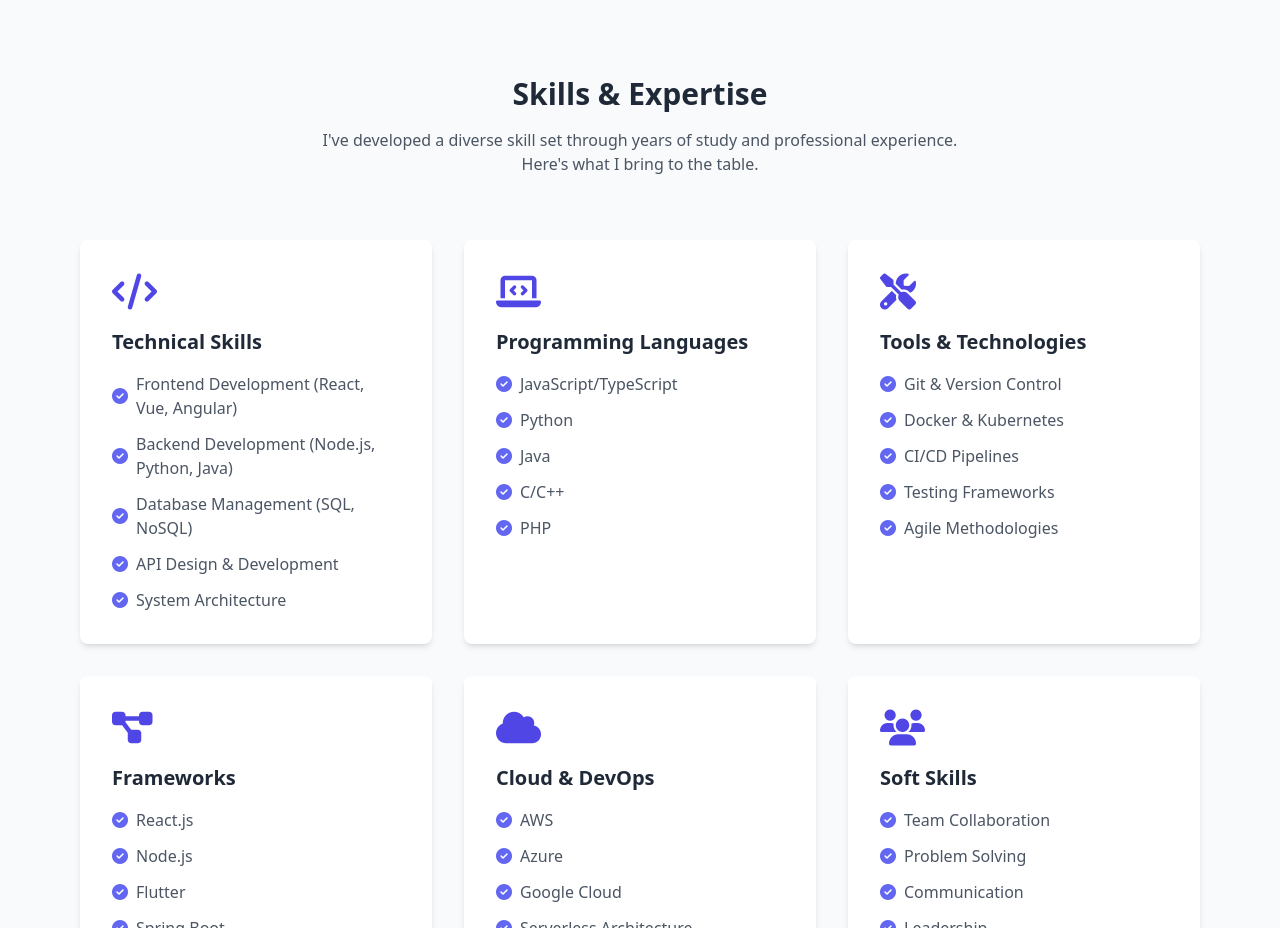
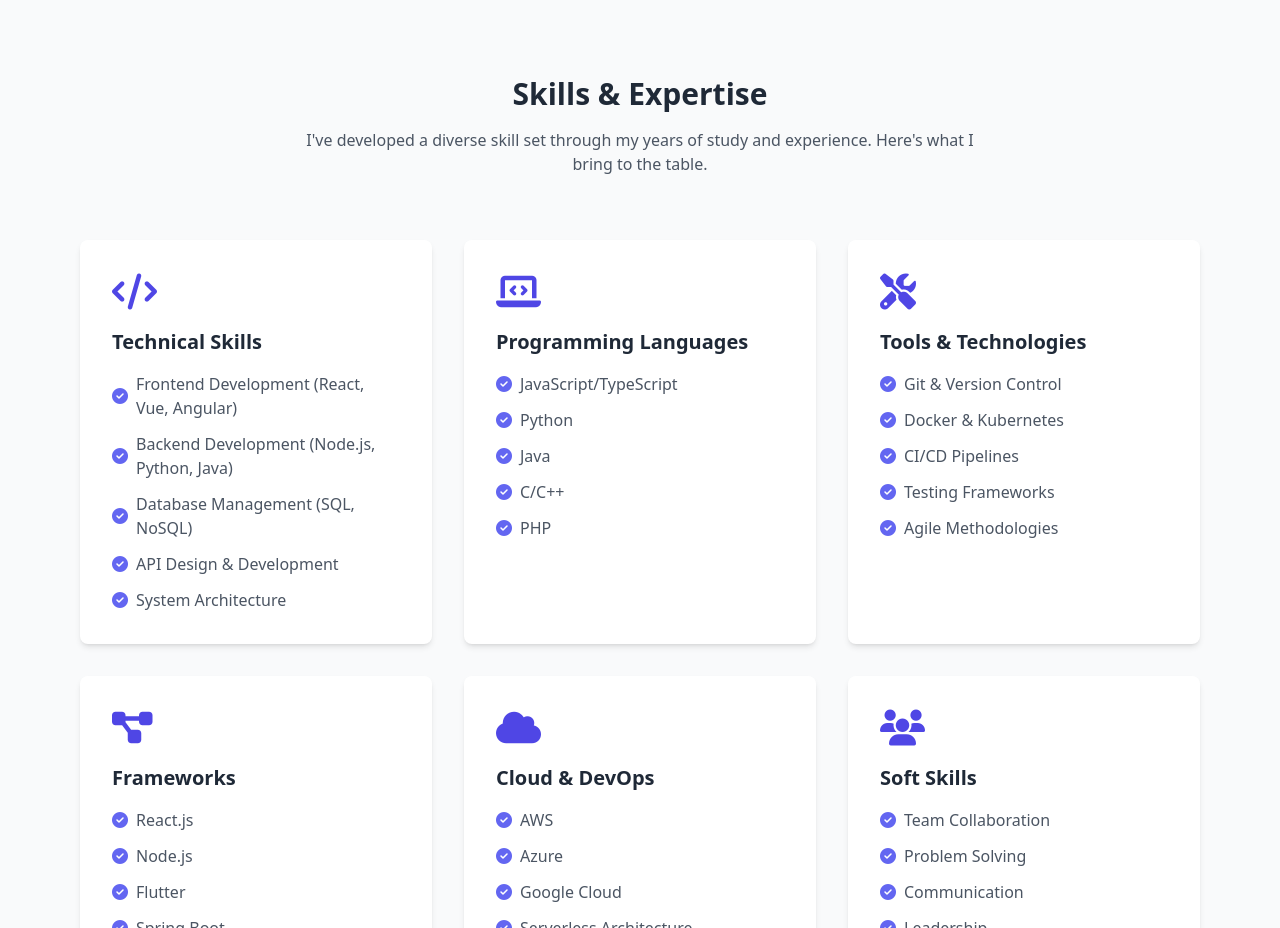
Before and after one commit to RIPGT123/personalsite, a plain HTML site: page index.html in a window 1280 px wide. Shown: the part 3000-3928 px from the top of the page. Drawn offline with nearby package versions, Linux system fonts and the light colour scheme.

Commit message:
experienc

```diff
--- a/index.html
+++ b/index.html
@@ -258,7 +258,7 @@
     <section id="skills" class="py-20 bg-gray-50">
         <div class="max-w-6xl mx-auto px-4">
             <h2 class="text-3xl font-bold text-center mb-4">Skills & Expertise</h2>
-            <p class="text-gray-600 text-center mb-16 max-w-2xl mx-auto">I've developed a diverse skill set through years of study and professional experience. Here's what I bring to the table.</p>
+            <p class="text-gray-600 text-center mb-16 max-w-2xl mx-auto">I've developed a diverse skill set through my years of study and experience. Here's what I bring to the table.</p>
 
             <div class="grid grid-cols-1 md:grid-cols-2 lg:grid-cols-3 gap-8">
                 <!-- Technical Skills -->
```
